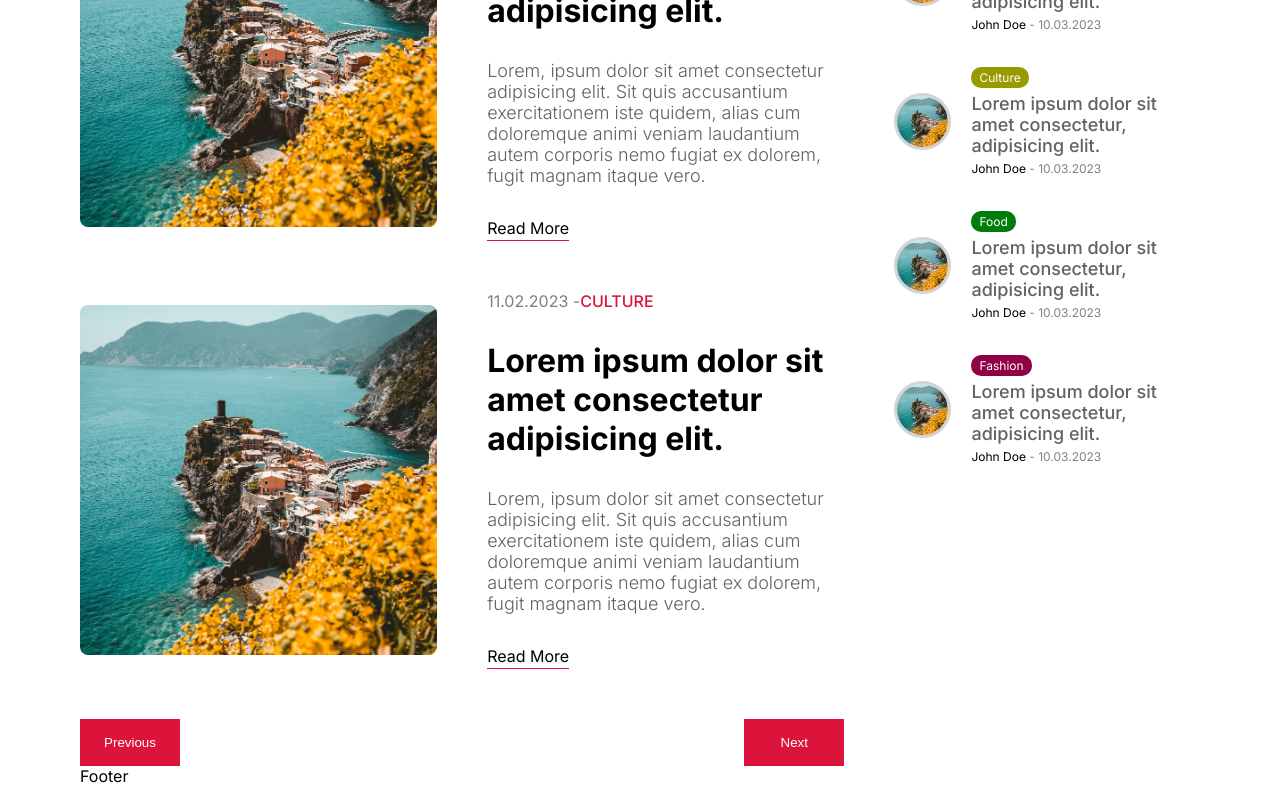
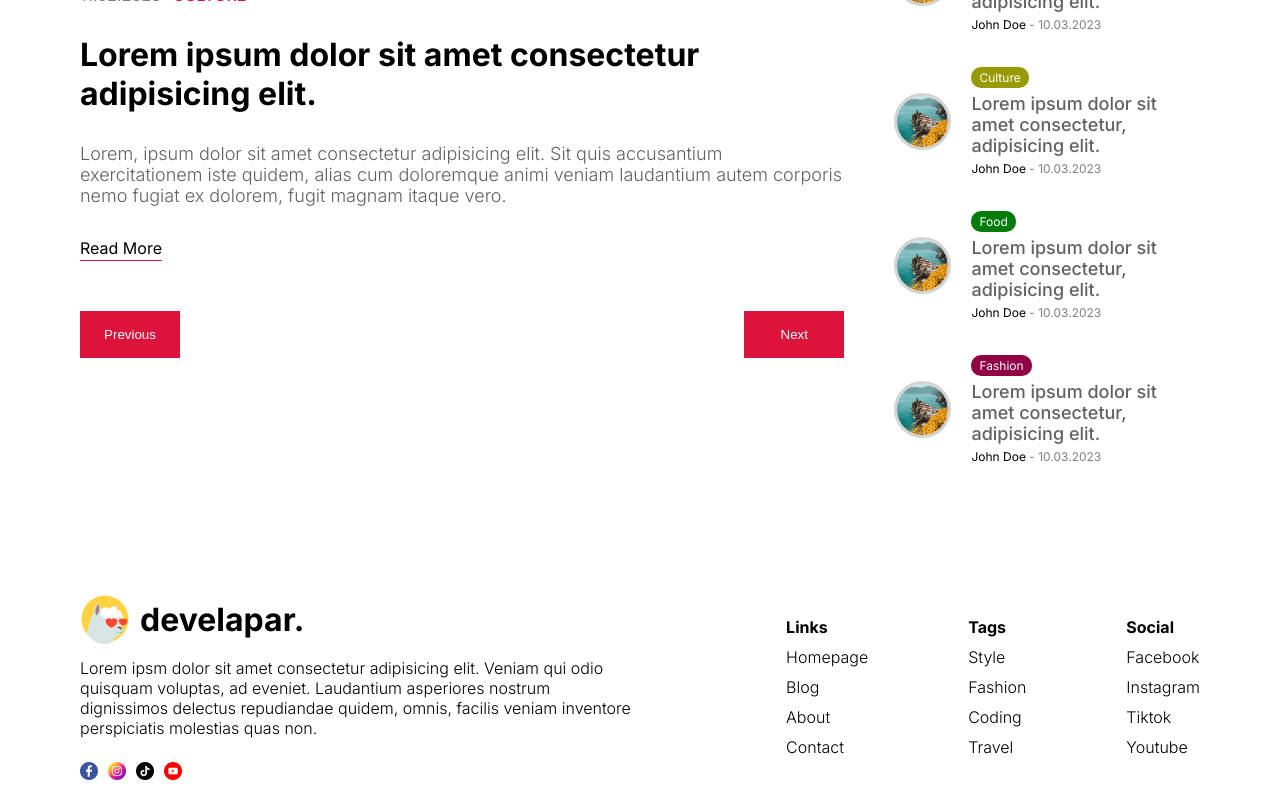
Before and after one commit to develaparX/blogApp-MERN, a Next.js app: page / in a window 1280 px wide. Shown: the part 2267-3067 px from the top of the page. Built offline with nearby package versions, Linux system fonts and the light colour scheme.

Commit message:
add: footer & homepage design done

```diff
--- a/src/components/card/card.module.css
+++ b/src/components/card/card.module.css
@@ -44,3 +44,9 @@
     width: max-content;
     padding: 2px 0px;
 }
+
+@media screen and (max-width:1280px){
+    .imageContainer{
+        display: none;
+    }
+}
--- a/src/components/footer/Footer.jsx
+++ b/src/components/footer/Footer.jsx
@@ -1,10 +1,49 @@
 import React from 'react'
 import styles from './footer.module.css'
+import Image from 'next/image'
+import Link from 'next/link'
 
 const Footer = () => {
     return (
         <div className={styles.container}>
-            Footer
+            <div className={styles.info}>
+                <div className={styles.logo}>
+                    <Image src="/logo.png" alt="develapar" width={50} height={50} />
+                    <h1 className={styles.logoText}>develapar.</h1>
+                </div>
+                <p className={styles.desc}>
+                    Lorem ipsm dolor sit amet consectetur adipisicing elit. Veniam qui odio quisquam voluptas, ad eveniet. Laudantium asperiores nostrum dignissimos delectus repudiandae quidem, omnis, facilis veniam inventore perspiciatis molestias quas non.
+                </p>
+                <div className={styles.icons}>
+                    <Image src="/facebook.png" alt="" width={18} height={18} />
+                    <Image src="/instagram.png" alt="" width={18} height={18} />
+                    <Image src="/tiktok.png" alt="" width={18} height={18} />
+                    <Image src="/youtube.png" alt="" width={18} height={18} />
+                </div>
+            </div>
+            <div className={styles.links}>
+                <div className={styles.list}>
+                    <span className={styles.listTitle}>Links</span>
+                    <Link href="/">Homepage</Link>
+                    <Link href="/">Blog</Link>
+                    <Link href="/">About</Link>
+                    <Link href="/">Contact</Link>
+                </div>
+                 <div className={styles.list}>
+                    <span className={styles.listTitle}>Tags</span>
+                    <Link href="/">Style</Link>
+                    <Link href="/">Fashion</Link>
+                    <Link href="/">Coding</Link>
+                    <Link href="/">Travel</Link>
+                </div>
+                 <div className={styles.list}>
+                    <span className={styles.listTitle}>Social</span>
+                    <Link href="/">Facebook</Link>
+                    <Link href="/">Instagram</Link>
+                    <Link href="/">Tiktok</Link>
+                    <Link href="/">Youtube</Link>
+                </div>
+            </div>
         </div>
     )
 }
--- a/src/components/footer/footer.module.css
+++ b/src/components/footer/footer.module.css
@@ -1 +1,71 @@
-.container {}
+.container {
+    margin-top: 50px;
+    padding:20px 0px;
+    display: flex;
+    align-items: center;
+    justify-content: space-between;
+    color: var(---softTextColor);
+}
+
+.info{
+    flex: 1;
+    display: flex;
+    flex-direction: column;
+    gap: 14px;
+}
+
+.logo{
+display: flex;
+align-items: center;
+gap: 10px;
+}
+
+.desc{
+    font-weight: 300;
+}
+
+.icons{
+    margin-top: 10px;
+    display: flex;
+    gap: 10px;
+}
+
+.links{
+flex:1;
+display: flex;
+justify-content: flex-end;
+gap: 100px;
+}
+
+.list{
+    display: flex;
+    flex-direction: column;
+    gap: 10px;
+    font-weight: 300;
+}
+
+.listTitle{
+    font-weight: bold;
+}
+
+@media screen and (max-width:1024px){
+    .links{
+        gap: 50px;
+    }
+}
+
+@media screen and (max-width:768px){
+    .container{
+        flex-direction: column;
+        gap: 50px;
+    }
+    .links{
+        width: 100%;
+        justify-content: space-between;
+    }
+}
+@media screen and (max-width:640px){
+    .links{
+       font-size: 14px;
+    }
+}
--- a/src/components/menu/menu.module.css
+++ b/src/components/menu/menu.module.css
@@ -12,3 +12,10 @@
 .title{
     font-size: 28px;
 }
+
+
+@media screen and (max-width:1024px){
+    .container{
+        display: none;
+    }
+}
```
